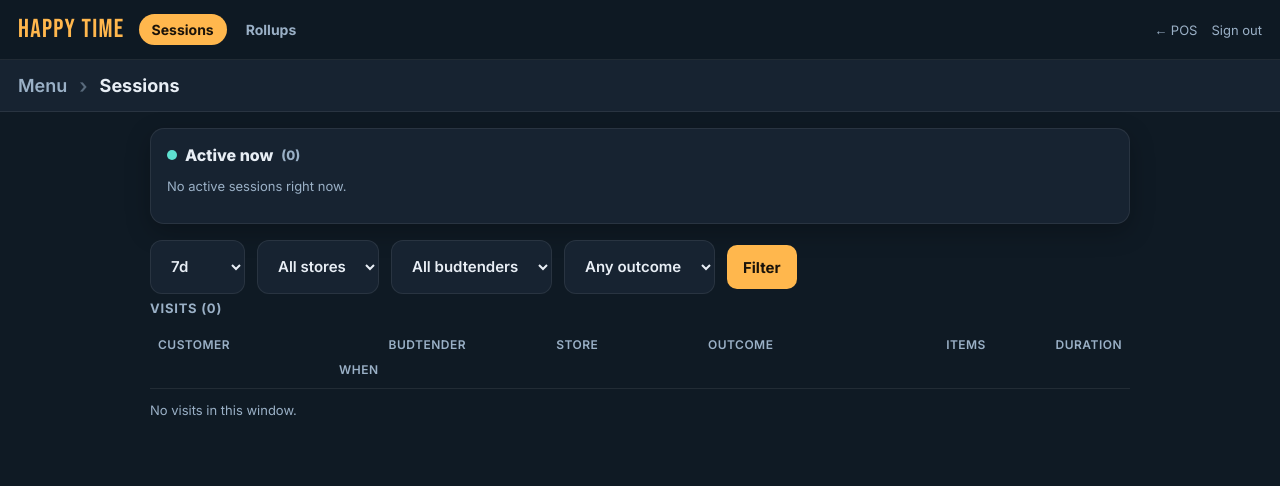
After one commit to happytimecustomerexperience-droid/budtender-pos, a Django app: page /sessions/ in a window 1280 px wide. The commit adds this page. Shown: the top 486 px of the page. Run offline with Django 5.2, Linux system fonts and the light colour scheme; the visitor is signed in with stand-in values (Sample User, id 1); data that the repository does not hold is empty; some libraries are stand-ins or nearby versions.

Commit message:
feat(tracking): instrument the visit lifecycle + operator session dashboard
- Wire tracking across login/start/scan/lookup/profile/customer pages/menu/product/cart
  add+remove/checkout/restart. Menu browse/search deduped so frequent reloads don't flood
  the log; product_view + suggestions_shown deduped per visit. Checkout tracked BEFORE
  end_visit so the event isn't lost.
- Dashboard (@login_required, read-only): /sessions/ (live "active now" panel polled every
  5s via a single Subquery-annotated query — no N+1 + completed-visits table with filters),
  /sessions/<id>/ (event timeline), /sessions/rollups/ (per-budtender funnel, top customers,
  most looked-up + most suggested + top searches; event scan bounded to <=365d).
- "Sessions" link in the POS header; urlencoded pager filters; dashboard CSS.

Co-Authored-By: Claude Opus 4.8 <noreply@anthropic.com>

```diff
--- a/budtender/static/budtender/app.css
+++ b/budtender/static/budtender/app.css
@@ -75,6 +75,37 @@ header.top a.logo:hover{color:var(--ember)}
 .histtable td{padding:9px 10px;border-bottom:1px solid var(--line)}
 .histtable tr:hover td{background:var(--fog)}
 .histtable .num{text-align:right;white-space:nowrap}
+
+/* ── session-activity dashboard ── */
+.topnav{display:flex;gap:6px;align-items:center}
+.navlink{padding:7px 13px;border-radius:999px;color:var(--sage);font-weight:700;font-size:14px}
+.navlink:hover{color:var(--cream)}
+.navlink.active{background:var(--amber);color:#1a130a}
+.active-head{display:flex;align-items:center;gap:8px;font-weight:800;font-size:16px;margin-bottom:10px}
+.livedot{width:10px;height:10px;border-radius:50%;background:var(--good);box-shadow:0 0 0 0 rgba(46,204,113,.6);animation:pulse 1.8s infinite}
+@keyframes pulse{0%{box-shadow:0 0 0 0 rgba(46,204,113,.5)}70%{box-shadow:0 0 0 8px rgba(46,204,113,0)}100%{box-shadow:0 0 0 0 rgba(46,204,113,0)}}
+.vtable{display:flex;flex-direction:column;font-size:14px}
+.vrow{display:grid;grid-template-columns:1.4fr 1fr .9fr 1fr .7fr .8fr;gap:10px;align-items:center;
+  padding:11px 8px;border-bottom:1px solid var(--line);color:var(--cream)}
+.vtable.active .vrow{grid-template-columns:1.4fr 1fr .9fr .7fr .8fr 1.1fr}
+.vrow.vhead{color:var(--sage);font-weight:600;font-size:12px;text-transform:uppercase;letter-spacing:.04em}
+a.vrow:hover{background:var(--fog)}
+.vrow .nm{font-weight:700;overflow:hidden;text-overflow:ellipsis;white-space:nowrap}
+.vrow .num{text-align:right}
+.obadge{display:inline-block;padding:2px 9px;border-radius:999px;font-size:12px;font-weight:700}
+.o-checked_out{background:rgba(46,204,113,.16);color:var(--good)}
+.o-abandoned{background:rgba(255,138,0,.16);color:var(--ember)}
+.o-open{background:rgba(255,183,77,.16);color:var(--amber)}
+.timeline{display:flex;flex-direction:column}
+.tl-row{display:grid;grid-template-columns:64px 24px 1fr;gap:10px;align-items:start;padding:8px 0;border-bottom:1px solid var(--line)}
+.tl-time{color:var(--sage);font-size:12px;font-variant-numeric:tabular-nums;padding-top:2px}
+.tl-ico{font-size:16px;text-align:center}
+.tl-body{font-size:14px;line-height:1.4}
+.rtable{width:100%;border-collapse:collapse;font-size:14px}
+.rtable th{text-align:left;color:var(--sage);font-weight:600;padding:7px 8px;border-bottom:1px solid var(--line);white-space:nowrap}
+.rtable td{padding:7px 8px;border-bottom:1px solid var(--line)}
+.rtable .num{text-align:right;white-space:nowrap}
+.rtable tr:hover td{background:var(--fog)}
 header.top select{min-height:42px}
 header.top .spacer{margin-left:auto}
 header.top a.link{color:var(--sage);font-size:13px;white-space:nowrap}
--- /dev/null
+++ b/budtender/templates/budtender/_active_panel.html
@@ -0,0 +1,16 @@
+<div class="active-head"><span class="livedot"></span> Active now <span class="muted">({{ active|length }})</span></div>
+{% if active %}
+<div class="vtable active">
+  <div class="vrow vhead"><span>Customer</span><span>Budtender</span><span>Store</span><span class="num">Items</span><span class="num">Elapsed</span><span>Last action</span></div>
+  {% for v in active %}
+  <a class="vrow" href="{% url 'session_detail' v.id %}">
+    <span class="nm">{{ v.acct_name|default:"Guest" }}</span>
+    <span>{{ v.budtender|default:"—" }}</span>
+    <span>{{ v.store|title }}</span>
+    <span class="num">{{ v.items_added }}</span>
+    <span class="num">{{ v.duration_display }}</span>
+    <span class="muted">{{ v.last_kind|default:"—" }}</span>
+  </a>
+  {% endfor %}
+</div>
+{% else %}<p class="muted">No active sessions right now.</p>{% endif %}
--- a/budtender/templates/budtender/screen.html
+++ b/budtender/templates/budtender/screen.html
@@ -22,6 +22,7 @@
   <button type="button" class="cartbtn" data-cart-open>🛒 Cart <span class="badge" id="cart-badge">{{ cart|length }}</span></button>
   <span class="cust-chip">👤 <b>{{ acct_name|default:"Guest" }}</b></span>
   <a class="restartbtn" href="{% url 'end' %}" title="Start a new session">↺ Restart</a>
+  <a class="link" href="{% url 'sessions' %}">Sessions</a>
   <a class="link" href="{% url 'logout' %}">Sign out</a>
 </header>
 
--- /dev/null
+++ b/budtender/templates/budtender/sessions_list.html
@@ -0,0 +1,85 @@
+{% load static %}
+<!doctype html>
+<html lang="en">
+<head>
+  <meta charset="utf-8">
+  <meta name="viewport" content="width=device-width, initial-scale=1">
+  <title>Sessions · Budtender POS</title>
+  <link rel="preconnect" href="https://fonts.googleapis.com">
+  <link rel="preconnect" href="https://fonts.gstatic.com" crossorigin>
+  <link href="https://fonts.googleapis.com/css2?family=Bebas+Neue&family=Inter:wght@400;600;700;800&display=swap" rel="stylesheet">
+  <link rel="stylesheet" href="{% static 'budtender/app.css' %}">
+  <script src="{% static 'budtender/htmx.min.js' %}" defer></script>
+  <script src="{% static 'budtender/app.js' %}" defer></script>
+</head>
+<body hx-headers='{"X-CSRFToken": "{{ csrf_token }}"}'>
+<header class="top">
+  <a class="logo" href="{% url 'screen' %}">HAPPY&nbsp;TIME</a>
+  <nav class="topnav">
+    <a class="navlink active" href="{% url 'sessions' %}">Sessions</a>
+    <a class="navlink" href="{% url 'sessions_rollups' %}">Rollups</a>
+  </nav>
+  <span class="spacer"></span>
+  <a class="link" href="{% url 'screen' %}">← POS</a>
+  <a class="link" href="{% url 'logout' %}">Sign out</a>
+</header>
+
+<nav class="crumbs" aria-label="Breadcrumb">
+  <a href="{% url 'screen' %}">Menu</a><span class="sep">›</span><span class="here">Sessions</span>
+</nav>
+
+<main>
+  <div class="detail">
+    <section class="section card" id="active" hx-get="{% url 'sessions_active' %}" hx-trigger="load, every 5s">
+      <p class="muted">Loading active sessions…</p>
+    </section>
+
+    <form class="filters" method="get">
+      <select name="win" aria-label="Window">
+        {% for w in windows %}<option value="{{ w }}" {% if f.win == w %}selected{% endif %}>{{ w }}</option>{% endfor %}
+      </select>
+      <select name="store" aria-label="Store">
+        <option value="">All stores</option>
+        {% for s in stores %}<option value="{{ s }}" {% if f.store == s %}selected{% endif %}>{{ s|title }}</option>{% endfor %}
+      </select>
+      <select name="budtender" aria-label="Budtender">
+        <option value="">All budtenders</option>
+        {% for b in budtenders %}<option value="{{ b }}" {% if f.budtender == b %}selected{% endif %}>{{ b }}</option>{% endfor %}
+      </select>
+      <select name="outcome" aria-label="Outcome">
+        <option value="">Any outcome</option>
+        {% for o in outcomes %}<option value="{{ o }}" {% if f.outcome == o %}selected{% endif %}>{{ o }}</option>{% endfor %}
+      </select>
+      <button type="submit">Filter</button>
+    </form>
+
+    <section class="section">
+      <h2>Visits <span class="muted">({{ page.paginator.count }})</span></h2>
+      <div class="vtable">
+        <div class="vrow vhead"><span>Customer</span><span>Budtender</span><span>Store</span><span>Outcome</span><span class="num">Items</span><span class="num">Duration</span><span class="num">When</span></div>
+        {% for v in page %}
+        <a class="vrow" href="{% url 'session_detail' v.id %}">
+          <span class="nm">{{ v.acct_name|default:"Guest" }}</span>
+          <span>{{ v.budtender|default:"—" }}</span>
+          <span>{{ v.store|title }}</span>
+          <span><span class="obadge o-{{ v.outcome }}">{{ v.get_outcome_display }}</span></span>
+          <span class="num">{{ v.items_added }}</span>
+          <span class="num">{{ v.duration_display }}</span>
+          <span class="num">{{ v.started_at|date:"M j, H:i" }}</span>
+        </a>
+        {% empty %}<p class="muted">No visits in this window.</p>{% endfor %}
+      </div>
+      {% if page.paginator.num_pages > 1 %}
+      <div class="pager">
+        <a class="ghost" {% if not page.has_previous %}aria-disabled="true" style="pointer-events:none;opacity:.4"{% endif %}
+           href="?win={{ f.win|urlencode }}&store={{ f.store|urlencode }}&budtender={{ f.budtender|urlencode }}&outcome={{ f.outcome|urlencode }}&page={{ page.previous_page_number }}">← Prev</a>
+        <span class="pg">Page {{ page.number }} of {{ page.paginator.num_pages }}</span>
+        <a class="ghost" {% if not page.has_next %}aria-disabled="true" style="pointer-events:none;opacity:.4"{% endif %}
+           href="?win={{ f.win|urlencode }}&store={{ f.store|urlencode }}&budtender={{ f.budtender|urlencode }}&outcome={{ f.outcome|urlencode }}&page={{ page.next_page_number }}">Next →</a>
+      </div>
+      {% endif %}
+    </section>
+  </div>
+</main>
+</body>
+</html>
--- a/budtender/urls.py
+++ b/budtender/urls.py
@@ -19,4 +19,8 @@ urlpatterns = [
     path("cart/add/", views.cart_add, name="cart_add"),
     path("cart/remove/", views.cart_remove, name="cart_remove"),
     path("cart/submit/", views.cart_submit, name="cart_submit"),
+    path("sessions/", views.sessions, name="sessions"),
+    path("sessions/active/", views.sessions_active, name="sessions_active"),
+    path("sessions/rollups/", views.sessions_rollups, name="sessions_rollups"),
+    path("sessions/<int:visit_id>/", views.session_detail, name="session_detail"),
 ]
--- a/budtender/views.py
+++ b/budtender/views.py
@@ -9,18 +9,23 @@ from __future__ import annotations
 
 import logging
 import os
+from collections import Counter
 
 from django.contrib.auth import login as auth_login
 from django.contrib.auth import logout as auth_logout
 from django.contrib.auth.decorators import login_required
 from django.contrib.auth.forms import AuthenticationForm
-from django.shortcuts import redirect, render
+from django.core.paginator import Paginator
+from django.db.models import Count, Max, OuterRef, Q, Subquery, Sum
+from django.shortcuts import get_object_or_404, redirect, render
 from django.urls import reverse
+from django.utils import timezone
 from django.views.decorators.http import require_http_methods
 
 from core.ratelimit import rate_limit
+from customers import tracking
 from customers.intelligence import load_customer_history, load_profile_full
-from customers.models import Customer
+from customers.models import Customer, ShopEvent, ShopVisit
 from customers.services import record_write, upsert_customer
 from dutchie.pos_register_client import PosRegisterClient
 from dutchie.stores import load_stores
@@ -90,6 +95,7 @@ def login_view(request):
         form = AuthenticationForm(request, data=request.POST)
         if form.is_valid():
             auth_login(request, form.get_user())
+            tracking.track(request, "login")
             return redirect("screen")
     else:
         form = AuthenticationForm(request)
@@ -111,12 +117,13 @@ def begin(request):
 
 @login_required
 def end_session(request):
+    tracking.end_visit(request, "abandoned")  # restart / new customer without checkout
     for k in ("acct_id", "acct_name", "acct_phone", "cart"):
         request.session.pop(k, None)
     return redirect("begin")
 
 
-def _start_session(request, acct_id, name, phone):
+def _start_session(request, acct_id, name, phone, how="lookup", **meta):
     request.session["acct_id"] = acct_id
     request.session["acct_name"] = name
     request.session["acct_phone"] = phone
@@ -124,6 +131,7 @@ def _start_session(request, acct_id, name, phone):
     allowed = request.session.get("guests") or {}
     allowed[str(acct_id)] = {"name": name or "", "phone": phone or ""}
     request.session["guests"] = allowed
+    tracking.start_visit(request, acct_id=acct_id, name=name, phone=phone, how=how, **meta)
     return redirect("screen")
 
 
@@ -174,7 +182,7 @@ def start(request):
         if not gid:
             ctx["error"] = "could not start a guest session"
             return render(request, "budtender/begin.html", ctx)
-        return _start_session(request, gid, "Guest", "")
+        return _start_session(request, gid, "Guest", "", how="guest")
 
     scan = {}
     files = request.FILES.getlist("images")
@@ -214,7 +222,9 @@ def start(request):
 
     if scan:
         upsert_customer({**scan, "phone": phone}, dutchie_acct_id=acct_id)
-    return _start_session(request, acct_id, name, phone)
+    how = "scan" if scan else how
+    return _start_session(request, acct_id, name, phone, how=how,
+                          scan_over21=scan.get("over_21") if scan else None)
 
 
 # ── POS screen (requires an active session) ────────────────────────────────────
@@ -271,6 +281,9 @@ def scan(request):
         allowed[str(acct_id)] = {"name": scan_result.get("accts_name", ""),
                                  "phone": scan_result.get("phone", "")}
         request.session["guests"] = allowed
+        tracking.start_visit(request, acct_id=acct_id, name=scan_result.get("accts_name", ""),
+                             phone=scan_result.get("phone", ""), how="scan",
+                             scan_over21=scan_result.get("over_21"))
     request.session["acct_phone"] = scan_result.get("phone") or ""
     ctx.update({"scan": scan_result, "acct_id": acct_id,
                 "history": load_customer_history(acct_id=acct_id, phone=scan_result.get("phone"),
@@ -300,6 +313,7 @@ def lookup(request):
         ctx["error"] = "Lookup failed — try again."
         return render(request, "budtender/_guests.html", ctx)
     ctx["guests"] = guests
+    tracking.track(request, "customer_search", detail=q[:120], results=len(guests))
     # Record which accounts THIS budtender is allowed to open (anchors `profile`
     # so it can't be used to enumerate arbitrary customers' PII).
     allowed = request.session.get("guests") or {}
@@ -326,6 +340,7 @@ def profile(request):
     request.session["acct_id"] = acct
     request.session["acct_name"] = name
     request.session["acct_phone"] = phone
+    tracking.start_visit(request, acct_id=acct, name=name, phone=phone, how="lookup")
     upsert_customer({"accts_name": name, "phone": phone},
                     dutchie_acct_id=int(acct) if str(acct).isdigit() else None)
     resp = render(request, "budtender/_profile.html", {
@@ -447,6 +462,7 @@ def _customer_ctx(request, full):
 def customer(request):
     if not request.session.get("acct_id"):
         return redirect("screen")
+    tracking.track(request, "profile_view")
     return render(request, "budtender/customer_preview.html", _customer_ctx(request, full=False))
 
 
@@ -456,6 +472,7 @@ def customer(request):
 def customer_full(request):
     if not request.session.get("acct_id"):
         return redirect("screen")
+    tracking.track(request, "profile_full_view")
     return render(request, "budtender/customer_full.html", _customer_ctx(request, full=True))
 
 
@@ -512,7 +529,29 @@ def menu(request):
         has_customer=bool(profile), acct_name=request.session.get("acct_name"),
         suggestions=catalog.suggestions(store.name, profile, 6) if profile else [],
     )
+    _track_browse(request, f, total, ctx["suggestions"])
     return render(request, "budtender/_menu.html", ctx)
+
+
+def _track_browse(request, f, total, suggestions):
+    """Log meaningful browse activity only (deduped) so the menu's frequent reloads don't
+    flood the event log: a search when the query changes, a category when it changes, and
+    the suggested item-set once per distinct set."""
+    if f.get("q"):
+        if request.session.get("_lastsearch") != f["q"]:
+            request.session["_lastsearch"] = f["q"]
+            tracking.track(request, "search", detail=f["q"][:120], results=total)
+    else:
+        request.session.pop("_lastsearch", None)
+        browse = f.get("cat") or "all"
+        if request.session.get("_lastbrowse") != browse:
+            request.session["_lastbrowse"] = browse
+            kind = "category" if f.get("cat") else "menu_browse"
+            tracking.track(request, kind, detail=f.get("cat") or "", sort=f.get("sort"), total=total)
+    if suggestions:
+        ids = [str(s.get("product_id")) for s in suggestions]
+        tracking.track(request, "suggestions_shown", dedupe_key=",".join(sorted(ids)),
+                       detail=f"{len(ids)} suggested", ids=ids)
 
 
 @login_required
@@ -530,6 +569,7 @@ def product(request, product_id):
                       {"missing": True, "acct_name": request.session.get("acct_name")})
     effects = [(e, education.effect_info(e)) for e in (p.get("effects") or [])]
     terp_aroma_effect = education.terpene_info(p.get("terpene"))
+    tracking.track(request, "product_view", product=p, dedupe_key=p.get("product_id"))
     similar = [s for s in catalog.query(catalog.get_inventory(store.name), None,
                                         {"cat": p["cat_key"], "sort": "popular"})
                if str(s.get("product_id")) != str(p.get("product_id"))][:6]
@@ -588,6 +628,8 @@ def cart_add(request):
     item["Cnt"] = cnt
     cart.append(item)
     request.session["cart"] = cart
+    tracking.track(request, "item_add", product=item, price=item.get("UnitPrice"),
+                   discount=item.get("Discount"), qty=cnt)
     return render(request, "budtender/_cart.html", _cart_ctx(cart))
 
 
@@ -602,7 +644,7 @@ def cart_remove(request):
     idx = int(request.POST.get("idx", -1))
     cart = request.session.get("cart", [])
     if 0 <= idx < len(cart):
-        cart.pop(idx)
+        tracking.track(request, "item_remove", product=cart.pop(idx))
     request.session["cart"] = cart
     return render(request, "budtender/_cart.html", _cart_ctx(cart))
 
@@ -623,6 +665,11 @@ def cart_submit(request):
                      shipment_id=result["shipment_id"],
                      summary=f"{len(cart)} items -> Ready for pickup",
                      username=getattr(request.user, "username", ""))
+        total = _cart_ctx(cart)["cart_total"]
+        tracking.track(request, "checkout", detail=f"{len(cart)} items",
+                       shipment_id=result["shipment_id"], total=total)
+        tracking.end_visit(request, "checked_out", shipment_id=result["shipment_id"],
+                           cart_total=total)
         # Checkout done → clear the session and bounce to the start page for the
         # next customer (HX-Redirect makes htmx do a full client-side navigation).
         for k in ("acct_id", "acct_name", "acct_phone", "cart"):
@@ -638,3 +685,122 @@ def cart_submit(request):
         logger.warning("cart submit failed: %s", exc)
         ctx["error"] = "Submit failed — please try again."
     return render(request, "budtender/_submit_result.html", ctx)
+
+
+# ── session-activity dashboard (operator-facing, read-only) ───────────────────
+_DATE_WINDOWS = {"today": 1, "7d": 7, "30d": 30, "all": None}
+
+_EVENT_META = {
+    "login": ("🔑", "Logged in"), "visit_start": ("🟢", "Visit started"),
+    "id_scan": ("🪪", "ID scanned"), "customer_search": ("🔍", "Customer search"),
+    "customer_selected": ("👤", "Customer selected"), "profile_view": ("📇", "Viewed profile"),
+    "profile_full_view": ("📋", "Viewed full profile"), "menu_browse": ("🧭", "Browsed menu"),
+    "search": ("🔎", "Searched"), "category": ("🗂️", "Category"),
+    "product_view": ("👁️", "Viewed product"), "suggestions_shown": ("✨", "Suggestions shown"),
+    "item_add": ("➕", "Added to cart"), "item_remove": ("➖", "Removed from cart"),
+    "checkout": ("✅", "Checked out"), "abandon": ("🚪", "Abandoned"),
+}
+
+
+def _visit_filters(request):
+    """Shared store/budtender/outcome/date filters for the session views."""
+    g = request.GET
+    qs = ShopVisit.objects.all()
+    store = g.get("store") or ""
+    budtender = g.get("budtender") or ""
+    outcome = g.get("outcome") or ""
+    win = g.get("win") if g.get("win") in _DATE_WINDOWS else "7d"
+    if store:
+        qs = qs.filter(store=store)
+    if budtender:
+        qs = qs.filter(budtender=budtender)
+    if outcome:
+        qs = qs.filter(outcome=outcome)
+    days = _DATE_WINDOWS[win]
+    if days:
+        qs = qs.filter(started_at__gte=timezone.now() - timezone.timedelta(days=days))
+    f = {"store": store, "budtender": budtender, "outcome": outcome, "win": win}
+    return qs, f
+
+
+def _active_visits():
+    # Annotate the last event kind in ONE bounded subquery — never `.events.last` in the
+    # template (that clones the qs per row = N+1, and this panel polls every 5s).
+    last_kind = ShopEvent.objects.filter(visit=OuterRef("pk")).order_by("-at").values("kind")[:1]
+    return (ShopVisit.objects.filter(ended_at__isnull=True)
+            .annotate(last_kind=Subquery(last_kind)).order_by("-started_at"))
+
+
+@login_required
+@rate_limit("sessions", limit=120, window=60)
+@require_http_methods(["GET"])
+def sessions(request):
+    qs, f = _visit_filters(request)
+    completed = qs.exclude(ended_at__isnull=True)
+    page = Paginator(completed, 40).get_page(request.GET.get("page"))
+    stores = list(ShopVisit.objects.values_list("store", flat=True).distinct())
+    budtenders = list(ShopVisit.objects.values_list("budtender", flat=True).distinct())
+    return render(request, "budtender/sessions_list.html", {
+        "active": _active_visits(), "page": page, "f": f,
+        "stores": sorted(s for s in stores if s),
+        "budtenders": sorted(b for b in budtenders if b),
+        "outcomes": ["checked_out", "abandoned"], "windows": list(_DATE_WINDOWS),
+    })
+
+
+@login_required
+@rate_limit("sessions", limit=600, window=60)
+@require_http_methods(["GET"])
+def sessions_active(request):
+    """Live partial — polled by the dashboard every few seconds."""
+    return render(request, "budtender/_active_panel.html", {"active": _active_visits()})
+
+
+@login_required
+@rate_limit("sessions", limit=120, window=60)
+@require_http_methods(["GET"])
+def session_detail(request, visit_id):
+    v = get_object_or_404(ShopVisit, pk=visit_id)
+    events = [{"e": e, "icon": _EVENT_META.get(e.kind, ("•", e.kind))[0],
+               "label": _EVENT_META.get(e.kind, ("•", e.kind))[1]} for e in v.events.all()]
+    return render(request, "budtender/session_detail.html", {"v": v, "events": events})
+
+
+@login_required
+@rate_limit("sessions", limit=60, window=60)
+@require_http_methods(["GET"])
+def sessions_rollups(request):
+    qs, f = _visit_filters(request)
+    by_budtender = list(qs.values("budtender").annotate(
+        visits=Count("id"),
+        checkouts=Count("id", filter=Q(outcome="checked_out")),
+        items_added=Sum("items_added"), items_viewed=Sum("items_viewed"),
+        revenue=Sum("cart_total", filter=Q(outcome="checked_out")),
+    ).order_by("-visits"))
+    for b in by_budtender:
+        b["rate"] = round(100 * (b["checkouts"] or 0) / b["visits"]) if b["visits"] else 0
+    by_customer = list(qs.filter(acct_id__isnull=False).values("acct_id", "acct_name").annotate(
+        visits=Count("id"), last=Max("started_at"),
+        bought=Count("id", filter=Q(outcome="checked_out")),
+    ).order_by("-visits")[:30])
+    # Bound the heavy event GROUP BY even when the window is "all" (the event table only
+    # grows — retention is indefinite). Cap the scan at <=365d regardless of window.
+    floor = timezone.now() - timezone.timedelta(days=_DATE_WINDOWS[f["win"]] or 365)
+    ev = ShopEvent.objects.filter(visit__in=qs, at__gte=floor)
+    top_lookup = list(ev.filter(kind="product_view").exclude(product_name="")
+                      .values("product_id", "product_name").annotate(n=Count("id")).order_by("-n")[:20])
+    top_search = list(ev.filter(kind="search").exclude(detail="")
+                      .values("detail").annotate(n=Count("id")).order_by("-n")[:20])
+    # Top suggested: ids live in each suggestions_shown event's meta list — tally in Python
+    # over a bounded slice, resolving names from the looked-up/added events we already have.
+    names = {str(r["product_id"]): r["product_name"] for r in top_lookup}
+    counter = Counter()
+    for e in ev.filter(kind="suggestions_shown").order_by("-at")[:1000]:
+        for pid in (e.meta or {}).get("ids", []):
+            counter[str(pid)] += 1
+    top_suggested = [{"product_id": pid, "product_name": names.get(pid, pid), "n": n}
+                     for pid, n in counter.most_common(20)]
+    return render(request, "budtender/sessions_rollups.html", {
+        "f": f, "by_budtender": by_budtender, "by_customer": by_customer,
+        "top_lookup": top_lookup, "top_search": top_search, "top_suggested": top_suggested,
+    })
```
Also changed, not shown: budtender/templates/budtender/session_detail.html (added, +70 -0 lines), budtender/templates/budtender/sessions_rollups.html (added, +102 -0 lines).
